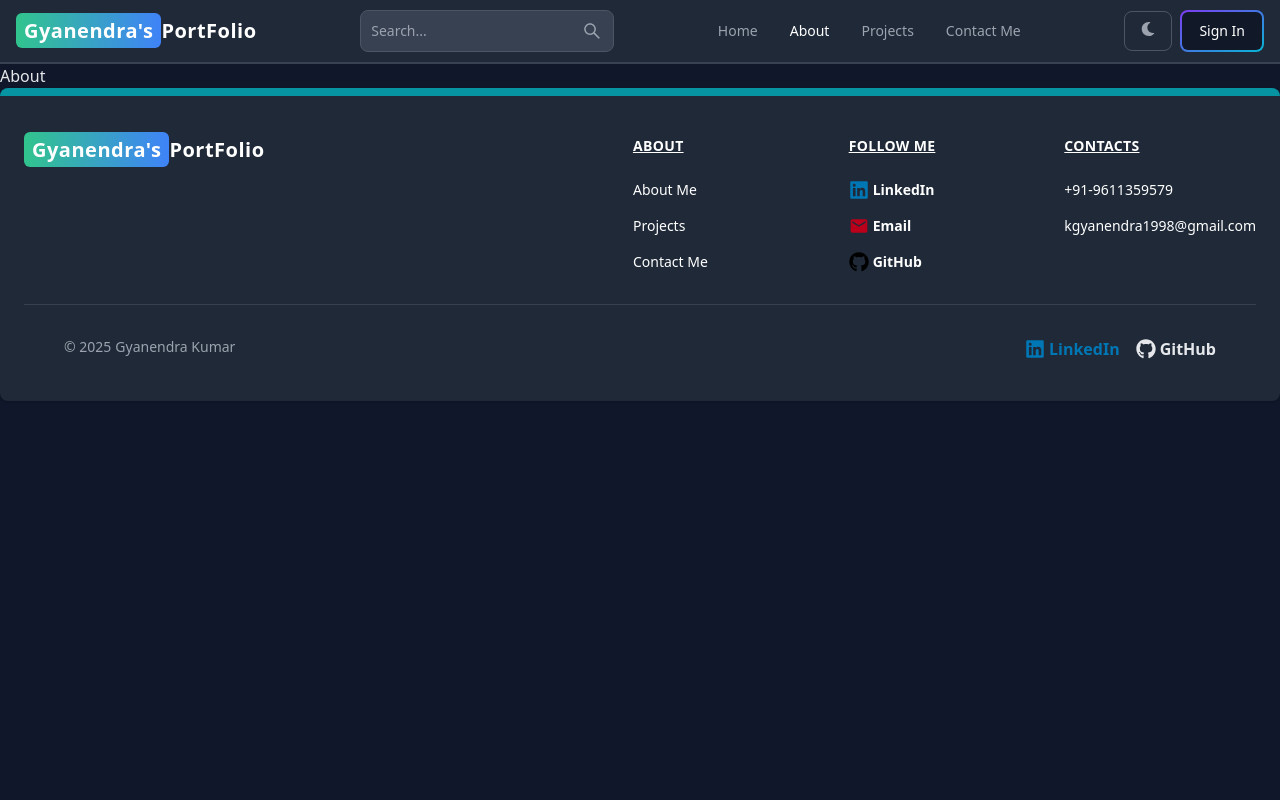
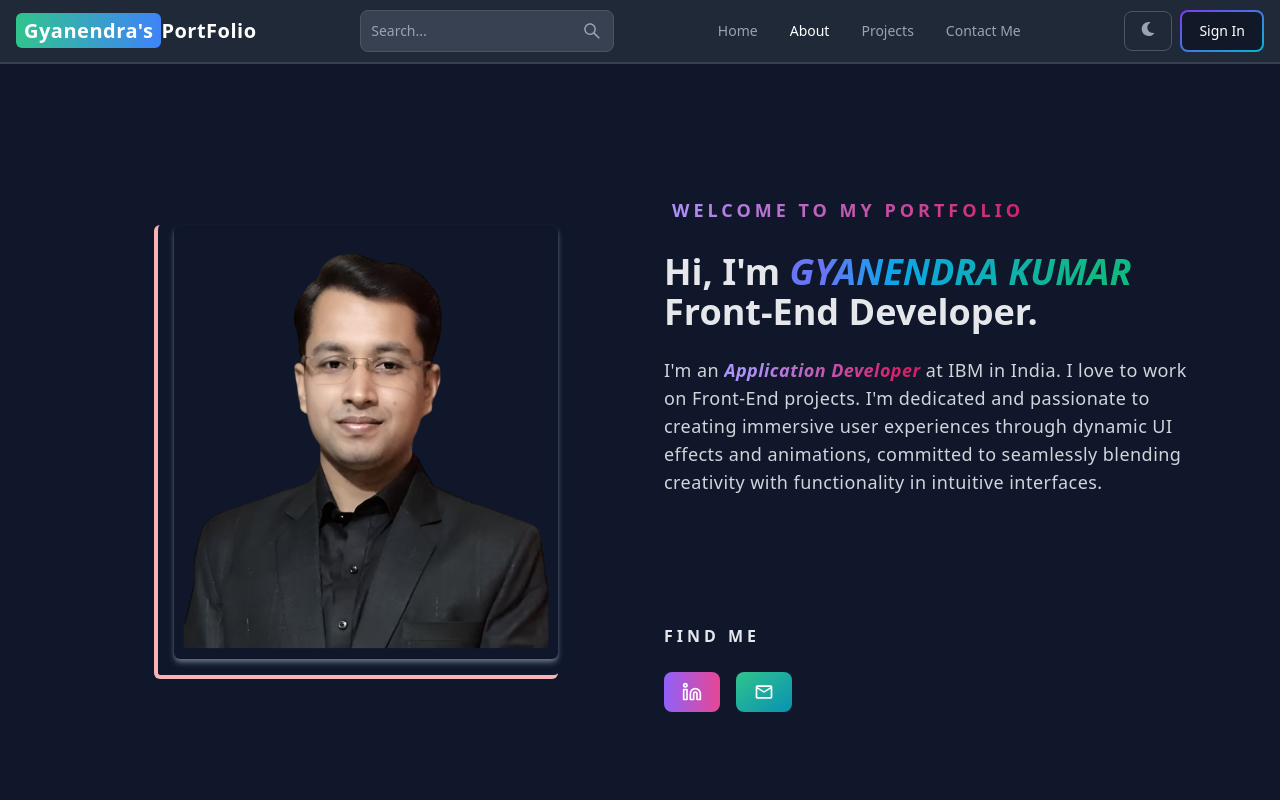
Before and after one commit to Gyanendra-Kumar/portfolio-mern, a React (Vite) app in the folder client/: page /about in a window 1280 px wide. Shown: the top 800 px of the page. Built offline with nearby package versions, Linux system fonts and the light colour scheme; no server answers.

Commit message:
updated about section

```diff
--- a/client/src/components/HeroSection.jsx
+++ b/client/src/components/HeroSection.jsx
@@ -26,10 +26,14 @@ const HeroSection = () => {
             Front-End Developer.
           </h1>
           <p className="text-lg text-gray-500 dark:text-gray-300 tracking-wide leading-7">
-            I'm an Application Developer at IBM in India. I'm dedicated and
-            passionate to creating immersive user experiences through dynamic UI
-            effects and animations, committed to seamlessly blending creativity
-            with functionality in intuitive interfaces.
+            I'm an{" "}
+            <span className="font-semibold text-transparent bg-clip-text bg-gradient-to-r from-indigo-500 from-10% via-sky-500 via-30% to-emerald-500 to-90% italic dark:from-purple-400 dark:to-pink-600">
+              Application Developer
+            </span>{" "}
+            at IBM in India. I'm dedicated and passionate to creating immersive
+            user experiences through dynamic UI effects and animations,
+            committed to seamlessly blending creativity with functionality in
+            intuitive interfaces.
           </p>
 
           <div className="pt-10 sm:pt-16 lg:pt-32 max-sm:flex flex-col max-sm:items-center">
@@ -65,13 +69,13 @@ const HeroSection = () => {
           </div>
         </div>
         {/* right side */}
-        <div className="flex-1 flex justify-center items-center hover:origin-top-left hover:rotate-[5deg] transition-all duration-500">
-          <div className="">
-            <div className="shadow-xl shadow-slate-500 rounded-md border-gray-600">
+        <div className="flex-1 flex justify-center max-sm:items-center cursor-pointer">
+          <div className="border-l-2 h-[90%] border-b-2 border-purple-300 dark:border-orange-200 rounded-md pl-2 hover:border-0">
+            <div className="hover:shadow-2xl hover:shadow-slate-500 rounded-md hover:border-gray-600 before:hover:rotate-45 transition-all duration-500">
               <img
                 src={myImage}
                 alt="gyanendra_kumar"
-                className="w-52 h-52 sm:w-72 sm:h-auto lg:w-96 object-cover scale-105"
+                className="w-52 h-52 sm:w-72 sm:h-auto lg:w-96 object-cover hover:scale-110 transition-all duration-500 mb-4"
               />
             </div>
           </div>
--- a/client/src/pages/About.jsx
+++ b/client/src/pages/About.jsx
@@ -1,7 +1,93 @@
 import React from "react";
+import DrawButton from "../components/hoc/DrawButton";
+import { MdOutlineMailOutline } from "react-icons/md";
+import { LuLinkedin } from "react-icons/lu";
+import { FiDownload } from "react-icons/fi";
+import { Link } from "react-router-dom";
+import myImage from "../assets/gyanendra-photo.png";
+import { Button, Tooltip } from "flowbite-react";
+import CallToAction from "../components/CallToAction";
 
 const About = () => {
-  return <div>About</div>;
+  return (
+    <section className="max-w-6xl mx-auto">
+      <div className="flex flex-col max-sm:gap-10 gap-6 pl-6 sm:flex-row py-10 sm:py-10 md:py-20 lg:py-32">
+        {/* left side */}
+
+        <div className="flex-1 flex justify-center items-center transition-all duration-500">
+          <div className="border-l-4 rounded-md border-b-4 border-slate-600 dark:border-red-300 ">
+            <div className="shadow-md shadow-slate-500 rounded-md mb-4 ml-4">
+              <img
+                src={myImage}
+                alt="gyanendra_kumar"
+                className="w-52 h-52 sm:w-72 sm:h-auto lg:w-96 object-cover scale-95"
+              />
+            </div>
+          </div>
+        </div>
+
+        {/* right side */}
+        <div className="flex-1 flex-col gap-4 px-4">
+          <div className="mb-6">
+            <DrawButton className="text-lg max-sm:text-center uppercase tracking-[4px] font-semibold text-transparent bg-clip-text bg-gradient-to-r from-purple-400 to-pink-600">
+              Welcome to my PortFolio
+            </DrawButton>
+          </div>
+          <h1 className="text-3xl max-sm:text-center sm:text-4xl leading-[40px] font-semibold mb-6">
+            Hi, I'm{" "}
+            <span className="text-transparent bg-clip-text bg-gradient-to-r from-indigo-500 from-10% via-sky-500 via-30% to-emerald-500 to-90% italic hover:from-pink-500 hover:to-yellow-500 uppercase">
+              Gyanendra Kumar
+            </span>{" "}
+            Front-End Developer.
+          </h1>
+          <p className="text-lg text-gray-500 dark:text-gray-300 tracking-wide leading-7">
+            I'm an{" "}
+            <span className="font-semibold text-transparent bg-clip-text bg-gradient-to-r from-indigo-500 from-10% via-sky-500 via-30% to-emerald-500 to-90% italic dark:from-purple-400 dark:to-pink-600">
+              Application Developer
+            </span>{" "}
+            at IBM in India. I love to work on Front-End projects. I'm dedicated
+            and passionate to creating immersive user experiences through
+            dynamic UI effects and animations, committed to seamlessly blending
+            creativity with functionality in intuitive interfaces.
+          </p>
+
+          <div className="pt-10 sm:pt-16 lg:pt-32 max-sm:flex flex-col max-sm:items-center">
+            <p className="uppercase tracking-[4px] font-semibold font-sans text-gray-800 dark:text-gray-200">
+              find me
+            </p>
+
+            <div className="flex gap-4 mt-6">
+              <Link
+                to="https://www.linkedin.com/in/gyanendra-kumar-22975b18b/"
+                target="_blank"
+              >
+                <Button gradientDuoTone="purpleToPink">
+                  <LuLinkedin size="20" />
+                </Button>
+              </Link>
+
+              <a href={`mailto:kganendra1998@gmail.com`}>
+                <Button gradientDuoTone="greenToBlue">
+                  <MdOutlineMailOutline size="20" />
+                </Button>
+              </a>
+              <Tooltip
+                content="Download Resume"
+                placement="bottom"
+                className="bg-gray-500 text-white"
+              >
+                <Button gradientDuoTone="pinkToOrange" className="hidden">
+                  <FiDownload size="20" />
+                </Button>
+              </Tooltip>
+            </div>
+          </div>
+        </div>
+      </div>
+
+      <CallToAction />
+    </section>
+  );
 };
 
 export default About;
--- a/client/src/pages/ContactMe.jsx
+++ b/client/src/pages/ContactMe.jsx
@@ -1,9 +1,7 @@
-import React from 'react'
+import React from "react";
 
 const ContactMe = () => {
-  return (
-    <div>ContactMe</div>
-  )
-}
+  return <div className="max-w-5xl mx-auto">ContactMe</div>;
+};
 
-export default ContactMe
+export default ContactMe;
```
